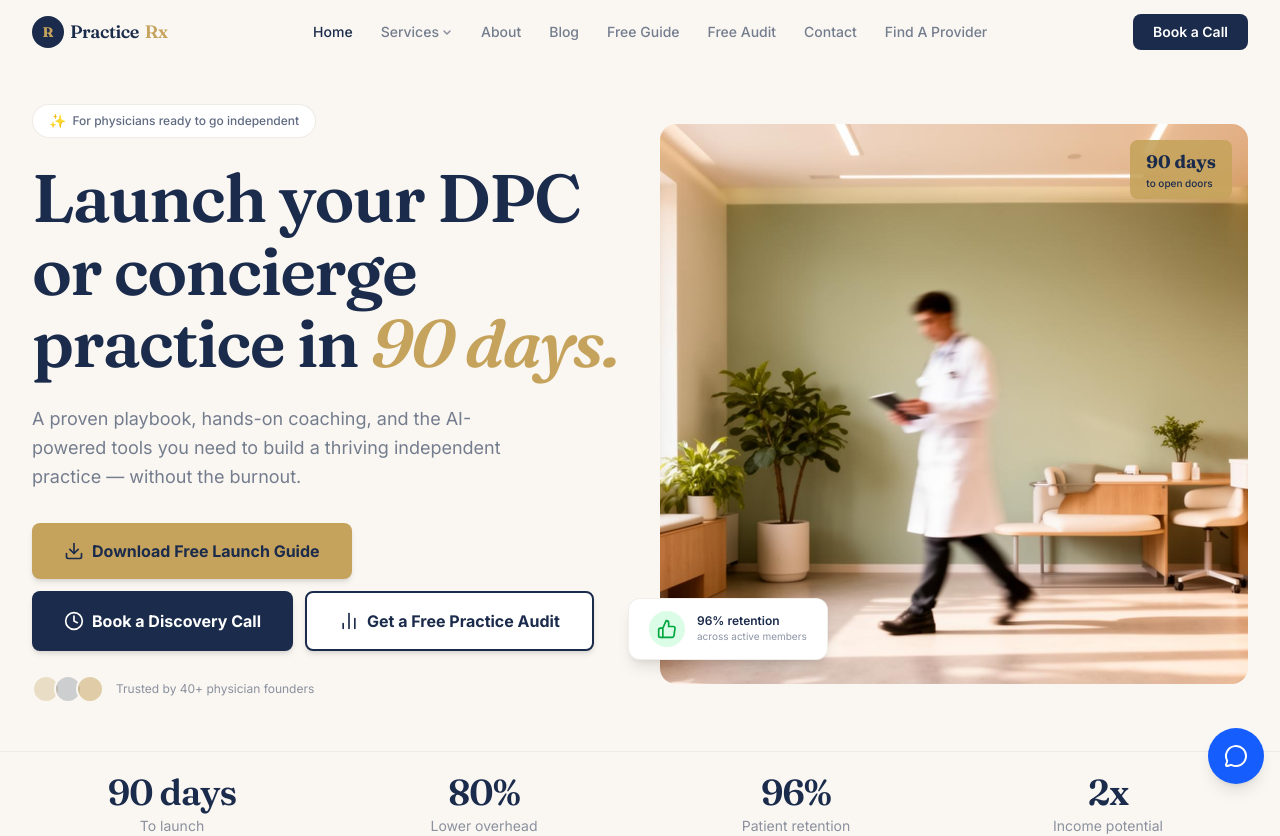
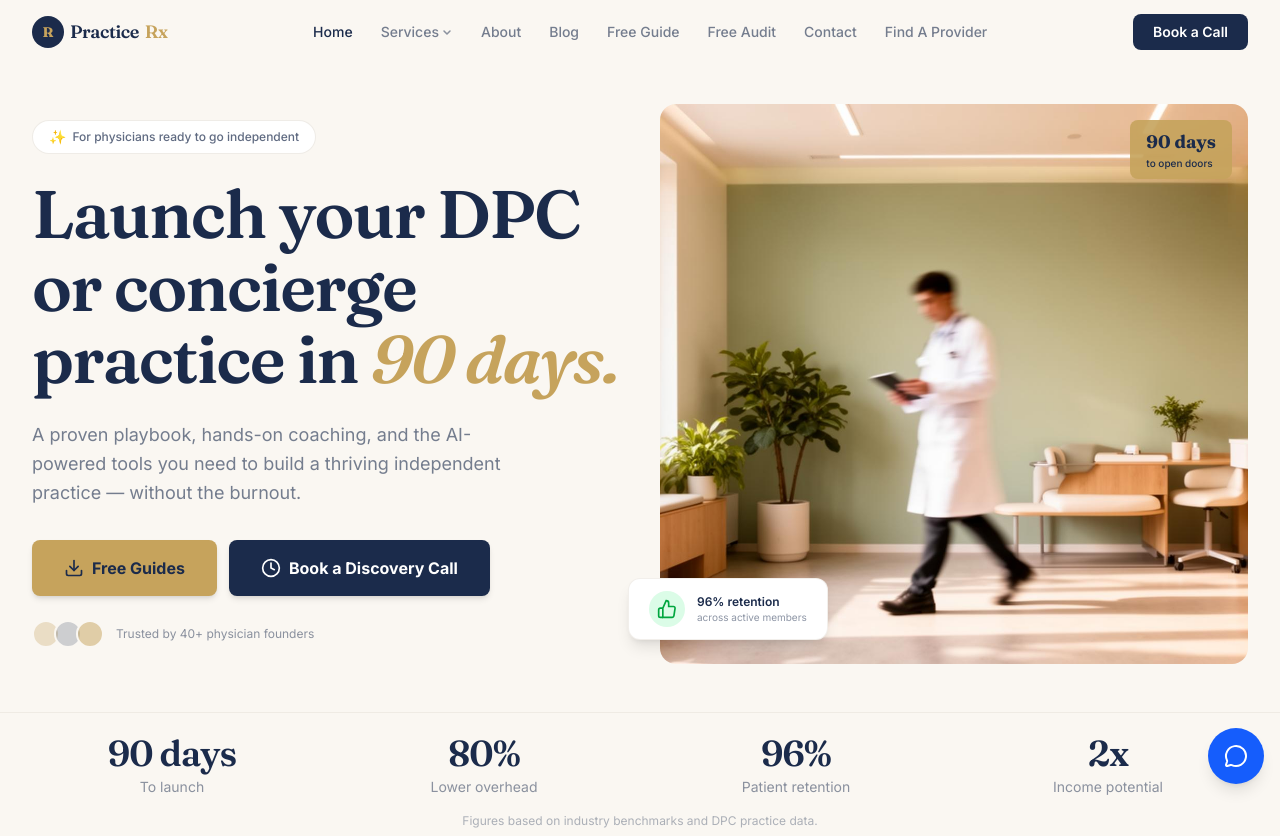
Before and after one commit to ekeneajufo-ux/PracticeRx-Website-Build, a React (Vite) app: page / in a window 1280 px wide. Shown: the top 836 px of the page. Built offline with nearby package versions, Linux system fonts and the light colour scheme.

Commit message:
Rename hero guide button to Free Guides, link both guide CTAs to /free-guides, remove free audit button from top of homepage

```diff
--- a/src/pages/HomePage.tsx
+++ b/src/pages/HomePage.tsx
@@ -1,4 +1,5 @@
-import { Check, Clock, Flame, DollarSign, Download, BarChart2 } from "lucide-react";
+import { Check, Clock, Flame, DollarSign, Download } from "lucide-react";
+import { Link } from "react-router-dom";
 import { useSEO } from "../hooks/useSEO";
 import { CTABanner } from "../components/CTABanner";
 import { FAQSection } from "../components/FAQSection";
@@ -9,9 +10,6 @@ import { Process } from "../components/Process";
 import { DiagnosticProducts } from "../components/DiagnosticProducts";
 import { GuidesResources } from "../components/GuidesResources";
 import { LeadMagnetPopup } from "../components/LeadMagnetPopup";
-
-const FREE_GUIDE_URL = "https://funnels.practicerxconsulting.com/freeguide-page";
-const FREE_AUDIT_URL = "https://funnels.practicerxconsulting.com/practiceaudit";
 
 /* ─── Hero ─── */
 function HeroSection() {
@@ -38,15 +36,13 @@ function HeroSection() {
               burnout.
             </p>
             <div className="mt-8 flex flex-col sm:flex-row gap-3 flex-wrap">
-              <a
-                href={FREE_GUIDE_URL}
-                target="_blank"
-                rel="noopener noreferrer"
+              <Link
+                to="/free-guides"
                 className="inline-flex items-center justify-center gap-2 px-8 py-4 text-base font-bold bg-gold text-navy rounded-lg hover:bg-gold-light transition-colors shadow-md hover:shadow-lg"
               >
                 <Download className="size-5" />
-                Download Free Launch Guide
-              </a>
+                Free Guides
+              </Link>
               <a
                 href="https://calendly.com/ekene-ajufo/call"
                 target="_blank"
@@ -55,13 +51,6 @@ function HeroSection() {
               >
                 <Clock className="size-5" />
                 Book a Discovery Call
-              </a>
-              <a
-                href={FREE_AUDIT_URL}
-                className="inline-flex items-center justify-center gap-2 px-8 py-4 text-base font-bold bg-white text-navy border-2 border-navy rounded-lg hover:bg-navy/5 transition-colors shadow-md hover:shadow-lg"
-              >
-                <BarChart2 className="size-5" />
-                Get a Free Practice Audit
               </a>
             </div>
             {/* Trusted by badge */}
@@ -357,15 +346,13 @@ function LeadMagnetSection() {
               ))}
             </ul>
             <div className="mt-8">
-              <a
-                href={FREE_GUIDE_URL}
-                target="_blank"
-                rel="noopener noreferrer"
+              <Link
+                to="/free-guides"
                 className="inline-flex items-center justify-center gap-2 px-8 py-4 text-base font-bold bg-gold text-navy rounded-lg hover:bg-gold-light transition-colors shadow-md hover:shadow-lg"
               >
                 <Download className="size-5" />
                 Download Free Guide
-              </a>
+              </Link>
             </div>
           </div>
 
```
